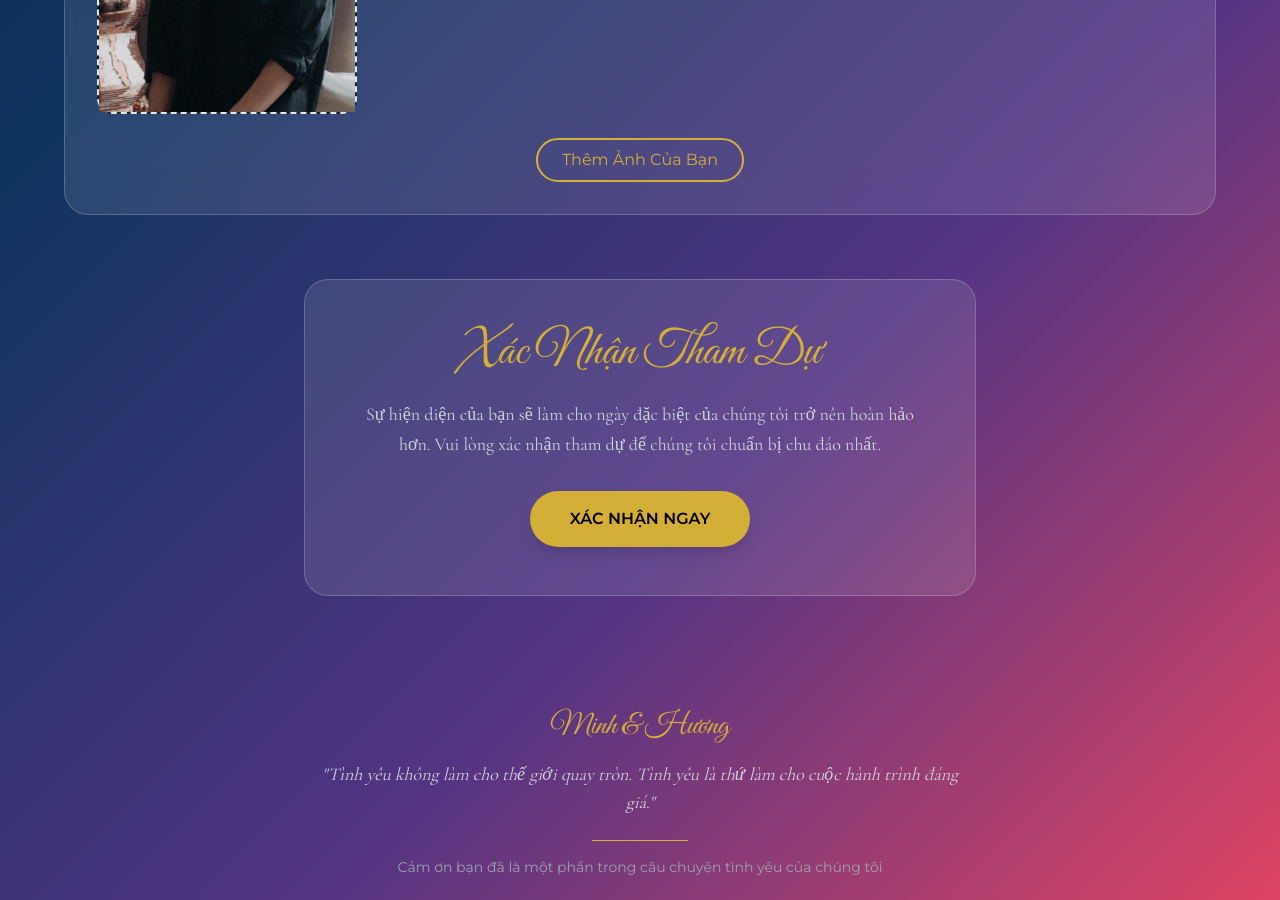
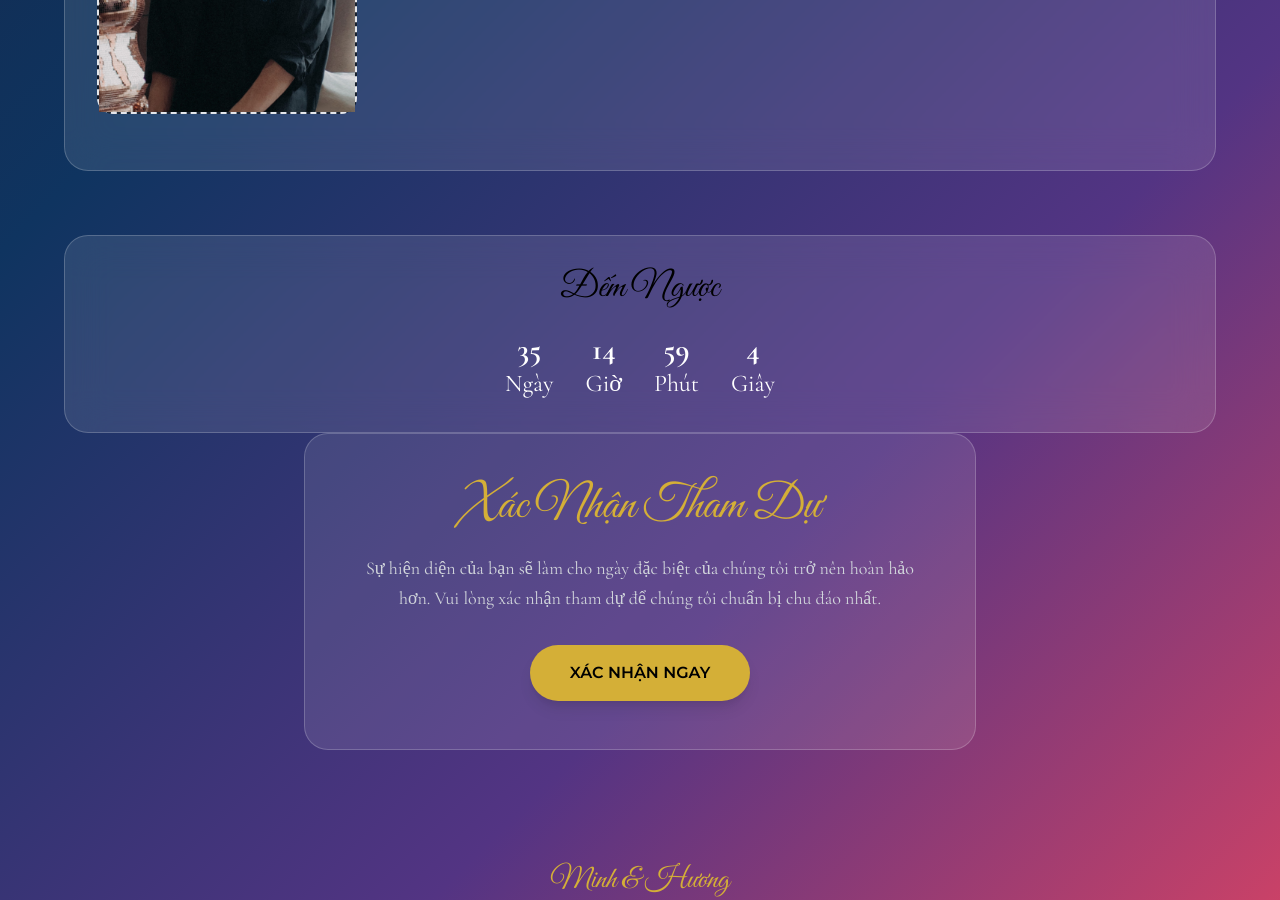
Before and after one commit to lebaolam22112007-ux/thiepcuoi, a plain HTML site: page index.html in a window 1280 px wide. Shown: the part 1900-2800 px from the top of the page. Drawn offline with nearby package versions, Linux system fonts and the light colour scheme.

Commit message:
Cập nhật code thiệp cưới

```diff
--- a/index.html
+++ b/index.html
@@ -67,6 +67,17 @@
             background-size: contain;
         }
     </style>
+     <!-- Navigation -->
+    <nav class="fixed top-0 w-full z-50 glass-card">
+        <div class="container mx-auto px-6 py-4">
+            <div class="flex justify-center space-x-8">
+                <a href="#home" class="font-montserrat text-white hover:text-pink transition-colors text-sm tracking-wide">TRANG CHỦ</a>
+                <a href="#couple" class="font-montserrat text-white hover:text-pink transition-colors text-sm tracking-wide">CÔ DÂU & CHÚ RỂ</a>
+                <a href="#event" class="font-montserrat text-white hover:text-pink transition-colors text-sm tracking-wide">SỰ KIỆN</a>
+                <a href="#gallery" class="font-montserrat text-white hover:text-pink transition-colors text-sm tracking-wide">ALBUM</a>
+            </div>
+        </div>
+    </nav>
 </head>
 <body class="bg-luxury min-h-screen overflow-x-hidden relative">
     <!-- Sparkle Effects -->
@@ -207,11 +218,58 @@
                     <input type="file" id="photoUpload" accept="image/*" multiple class="hidden" onchange="handlePhotoUpload(event)">
 
                     <div class="text-center">
-                        <button onclick="document.getElementById('photoUpload').click()" class="bg-transparent border-2 border-gold text-gold hover:bg-gold hover:text-black font-montserrat px-6 py-2 rounded-full transition-all duration-300">
-                            Thêm Ảnh Của Bạn
-                        </button>
                     </div>
                 </div>
+
+<div class="glass-card rounded-3xl p-8 text-center">
+    <h2 class="font-great-vibes text-4xl mb-6">Đếm Ngược</h2>
+    <div id="countdown" class="flex justify-center gap-8 text-white font-cormorant text-2xl">
+        <div>
+            <span id="days" class="block text-3xl font-bold">00</span>
+            Ngày
+        </div>
+        <div>
+            <span id="hours" class="block text-3xl font-bold">00</span>
+            Giờ
+        </div>
+        <div>
+            <span id="minutes" class="block text-3xl font-bold">00</span>
+            Phút
+        </div>
+        <div>
+            <span id="seconds" class="block text-3xl font-bold">00</span>
+            Giây
+        </div>
+    </div>
+</div>
+
+<script>
+// Đặt ngày giờ sự kiện (ví dụ: 20/10/2025 18:00:00)
+var eventDate = new Date("Oct 20, 2025 18:00:00").getTime();
+
+var x = setInterval(function() {
+    var now = new Date().getTime();
+    var distance = eventDate - now;
+
+    // Tính toán ngày, giờ, phút, giây
+    var days = Math.floor(distance / (1000 * 60 * 60 * 24));
+    var hours = Math.floor((distance % (1000 * 60 * 60 * 24)) / (1000 * 60 * 60));
+    var minutes = Math.floor((distance % (1000 * 60 * 60)) / (1000 * 60));
+    var seconds = Math.floor((distance % (1000 * 60)) / 1000);
+
+    // Gắn vào HTML
+    document.getElementById("days").innerHTML = days;
+    document.getElementById("hours").innerHTML = hours;
+    document.getElementById("minutes").innerHTML = minutes;
+    document.getElementById("seconds").innerHTML = seconds;
+
+    // Nếu hết thời gian
+    if (distance < 0) {
+        clearInterval(x);
+        document.getElementById("countdown").innerHTML = "🎉 Đã đến ngày trọng đại! 🎉";
+    }
+}, 1000);
+</script>
 
                 <!-- RSVP Section -->
                 <div class="text-center fade-in-up" style="animation-delay: 0.8s;">
@@ -229,7 +287,6 @@
                 </div>
             </div>
         </section>
-
         <!-- Footer -->
         <footer class="py-12 text-center">
             <div class="max-w-2xl mx-auto px-4">
```
